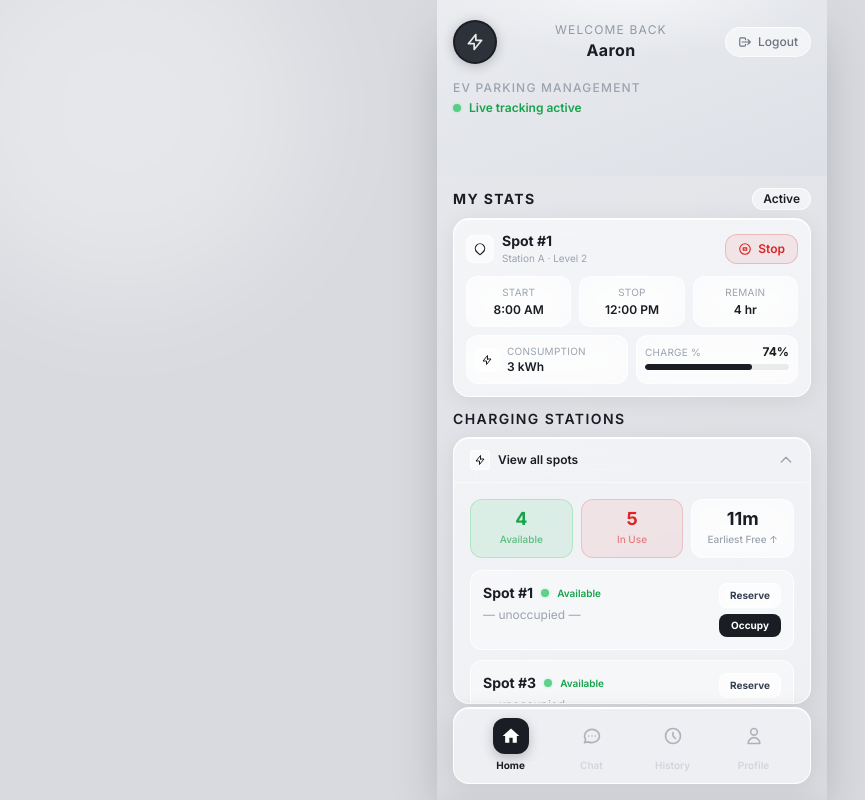
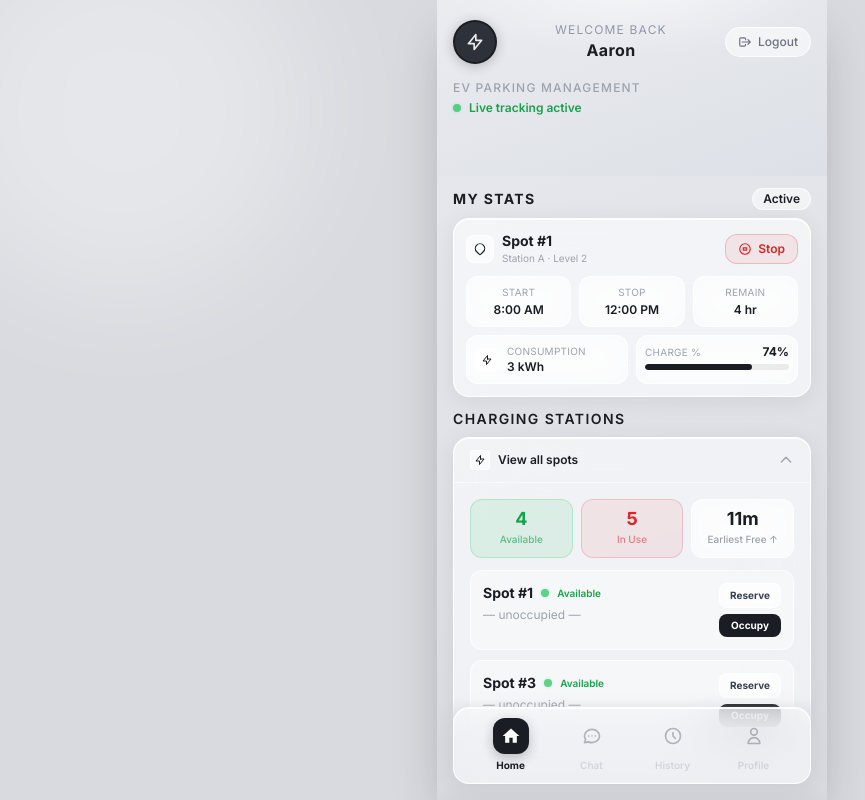
Before and after one commit to AOrtiz55/EV, a Next.js app in the folder ev-app/: page / in a window 1280 px wide. Shown: the whole page, without its empty margins (8-873 px from the left). Built offline with nearby package versions, Linux system fonts and the light colour scheme.

Commit message:
Adjust: main content pb-24 -> pb-2

```diff
--- a/ev-app/app/page.tsx
+++ b/ev-app/app/page.tsx
@@ -124,7 +124,7 @@ export default function Home() {
 
         {/* Main content */}
         <div
-          className="flex-1 flex flex-col overflow-hidden px-4 pt-3 pb-24"
+          className="flex-1 flex flex-col overflow-hidden px-4 pt-3 pb-2"
           style={{ gap: '12px' }}
         >
           <MyStatsCard />
```
